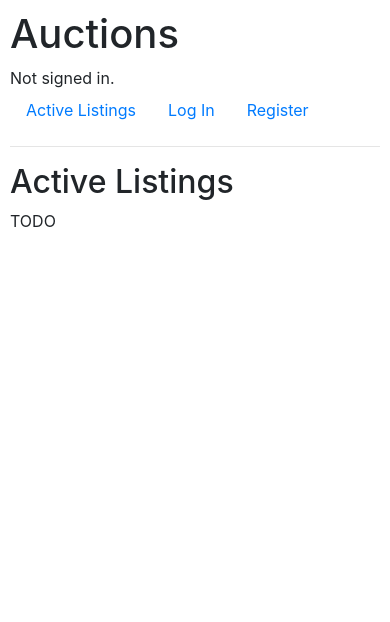
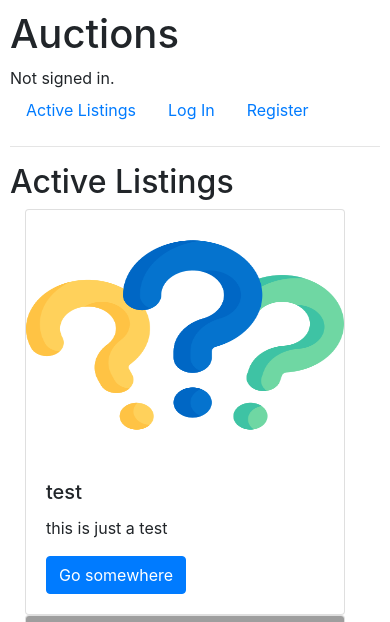
Before and after one commit to fabimass/ecommerce, a Django app: template auctions/templates/auctions/index.html in a window 390 px wide. Shown: the top 622 px of the page. Before the commit the page ends 227 px from the top, so only its background shows below. Run offline with Django 3.2, Linux system fonts and the light colour scheme; the template is opened without the code that fills it: values that come from a table or form of the project are taken from there, others are empty; data comes from the database, SQL or seed files in the repository; both versions use the stored data as it was after the commit; parts of the project's set-up code (start-up, migrations or seed data) failed here and were passed over; some libraries are stand-ins or nearby versions; grey boxes are pictures that could not be loaded.

Commit message:
basic home page

```diff
--- a/auctions/templates/auctions/index.html
+++ b/auctions/templates/auctions/index.html
@@ -1,7 +1,29 @@
 {% extends "auctions/layout.html" %}
+{% load static %}
 
 {% block body %}
     <h2>Active Listings</h2>
 
-    TODO
+
+    <div class="container">
+        <div class="row">
+            {% for listing in listings %}
+                <div class="col-sm">
+                    <div class="card my-md-3" style="width: 20rem">
+                        {% if listing.image %}
+                            <img class="card-img-top" src={{ listing.image }} alt="User provided image" style="width:auto; height:250px">
+                        {% else %}
+                            <img class="card-img-top" src="{% static '/auctions/question_mark.png' %}" alt="User provided image" style="width:auto; height:250px">
+                        {% endif %}
+                        <div class="card-body">
+                            <h5 class="card-title">{{ listing.title }}</h5>
+                            <p class="card-text">{{ listing.description }}</p>
+                            <a href="#" class="btn btn-primary">Go somewhere</a>
+                        </div>
+                    </div>
+                </div >
+            {% endfor %}
+        </di >
+    </di >
+
 {% endblock %}
--- a/auctions/views.py
+++ b/auctions/views.py
@@ -9,7 +9,10 @@ from .forms import ListingForm
 
 
 def index(request):
-    return render(request, "auctions/index.html")
+    listings = Listing.objects.all()
+    return render(request, "auctions/index.html", {
+        "listings": listings
+    })
 
 
 def login_view(request):
```
Also changed, not shown: auctions/static/auctions/question_mark.png (added), db.sqlite3.
